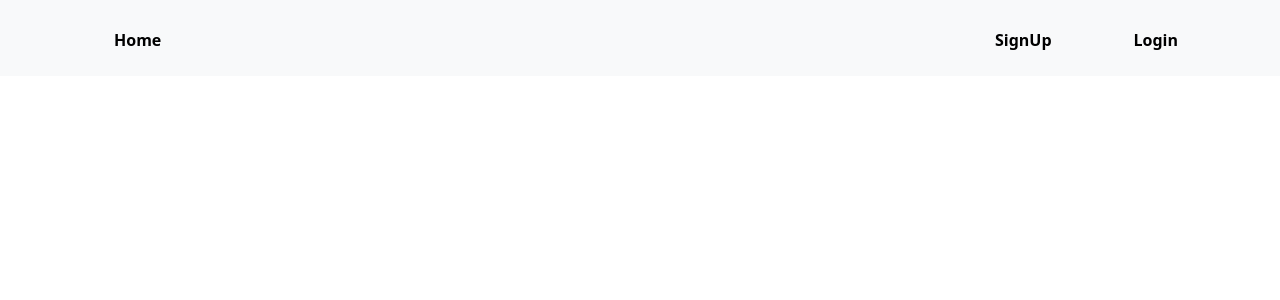
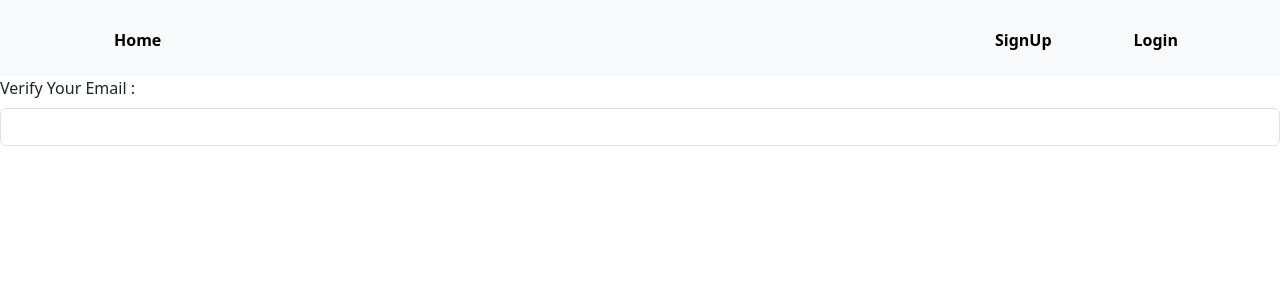
Before and after one commit to Bree-codes/PasswordManager, a React (Create React App) app in the folder passwordmanager/: page /verify/email in a window 1280 px wide. Shown: the top 300 px of the page. Built offline with nearby package versions, Linux system fonts and the light colour scheme; no server answers.

Commit message:
Commit message >>>>> refined the token handling <<<<<

```diff
--- a/passwordmanager/src/Pages/AppPages/VerifyEmail.jsx
+++ b/passwordmanager/src/Pages/AppPages/VerifyEmail.jsx
@@ -1,5 +1,17 @@
+import {Form} from "react-bootstrap";
+import {useState} from "react";
+
 export const VerifyEmail = () => {
+    const [code, setCode] = useState("");
+
     return(
         <>
+            <Form className={"verification-page"}>
+                <Form.Group>
+                    <Form.Label htmlFor={"code-input"}>Verify Your Email : </Form.Label>
+                    <Form.Control type={"text"} value={code} maxLength={6} id={"code-input"}
+                                  onChange={(e) => setCode(e.target.value)} />
+                </Form.Group>
+            </Form>
         </>);
 }
```
Also changed, not shown: passwordmanager/src/Pages/styling/VerifyEmail.css (added), 2 other files (tests, documents, lock files or other folders).
